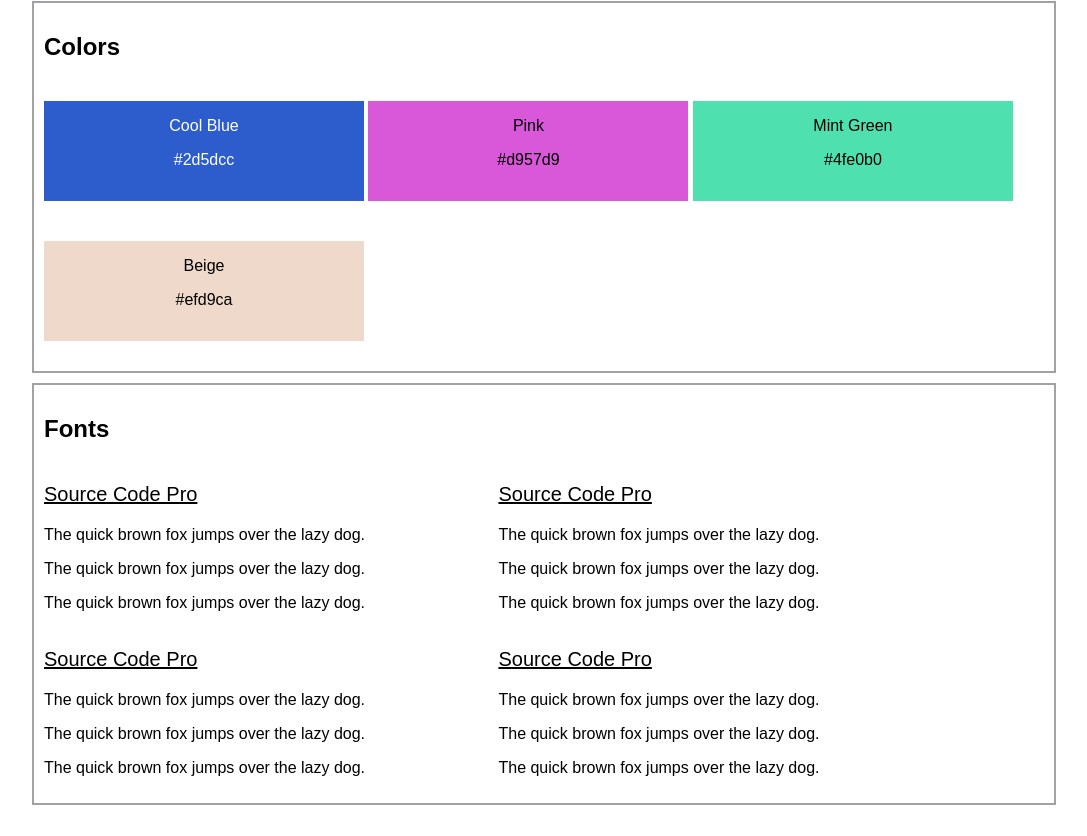
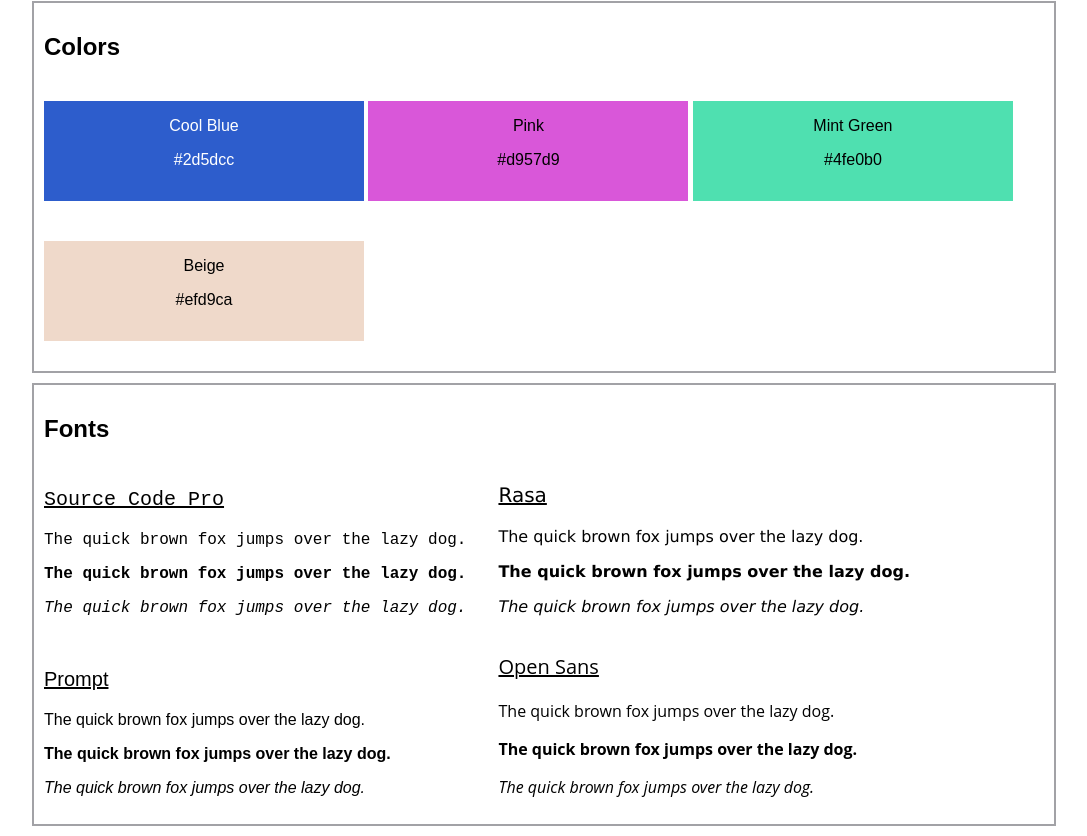
Before and after one commit to segwuonwu/website-design-system, a plain HTML site: page index.html in a window 1280 px wide. Shown: the part 79-915 px from the top of the page, without its empty margins (96-1183 px from the left). Before the commit the page ends 894 px from the top, so only its background shows below. Drawn offline with Linux system fonts and the light colour scheme.

Commit message:
Added font section

```diff
--- a/index.html
+++ b/index.html
@@ -39,23 +39,23 @@
                 <p class="bold source-code-pro">The quick brown fox jumps over the lazy dog.</p>
                 <p class="italic source-code-pro">The quick brown fox jumps over the lazy dog.</p>
             </div>
-            <div class="font-panel source-code-pro">
-                <p class="font-label source-code-pro">Source Code Pro</p>
-                <p class="regular source-code-pro">The quick brown fox jumps over the lazy dog.</p>
-                <p class="bold source-code-pro">The quick brown fox jumps over the lazy dog.</p>
-                <p class="italic source-code-pro">The quick brown fox jumps over the lazy dog.</p>
+            <div class="font-panel rasa">
+                <p class="font-label rasa">Rasa</p>
+                <p class="regular rasa">The quick brown fox jumps over the lazy dog.</p>
+                <p class="bold rasa">The quick brown fox jumps over the lazy dog.</p>
+                <p class="italic rasa">The quick brown fox jumps over the lazy dog.</p>
             </div>
-            <div class="font-panel source-code-pro">
-                <p class="font-label source-code-pro">Source Code Pro</p>
-                <p class="regular source-code-pro">The quick brown fox jumps over the lazy dog.</p>
-                <p class="bold source-code-pro">The quick brown fox jumps over the lazy dog.</p>
-                <p class="italic source-code-pro">The quick brown fox jumps over the lazy dog.</p>
+            <div class="font-panel prompt">
+                <p class="font-label prompt">Prompt</p>
+                <p class="regular prompt">The quick brown fox jumps over the lazy dog.</p>
+                <p class="bold prompt">The quick brown fox jumps over the lazy dog.</p>
+                <p class="italic prompt">The quick brown fox jumps over the lazy dog.</p>
             </div>
-            <div class="font-panel source-code-pro">
-                <p class="font-label source-code-pro">Source Code Pro</p>
-                <p class="regular source-code-pro">The quick brown fox jumps over the lazy dog.</p>
-                <p class="bold source-code-pro">The quick brown fox jumps over the lazy dog.</p>
-                <p class="italic source-code-pro">The quick brown fox jumps over the lazy dog.</p>
+            <div class="font-panel open-sans">
+                <p class="font-label open-sans">Open Sans</p>
+                <p class="regular open-sans">The quick brown fox jumps over the lazy dog.</p>
+                <p class="bold open-sans">The quick brown fox jumps over the lazy dog.</p>
+                <p class="italic open-sans">The quick brown fox jumps over the lazy dog.</p>
             </div>
 
         </div>
--- a/styles.css
+++ b/styles.css
@@ -48,3 +48,30 @@ body {
 font-size: 20px;
 text-decoration: underline;
 }
+
+.regular {
+    font-style: normal;
+}
+
+.bold {
+    font-weight: bold;
+}
+
+.italic {
+    font-style: italic;
+}
+
+.source-code-pro {
+    font-family: 'Source Code Pro', monospace;
+}
+
+.rasa {
+    font-family: 'Rasa', 'Geneva';
+}
+
+.prompt {
+    font-family: 'Prompt', Arial;
+}
+.open-sans {
+    font-family: 'Open Sans', sans-serif;
+}
```
